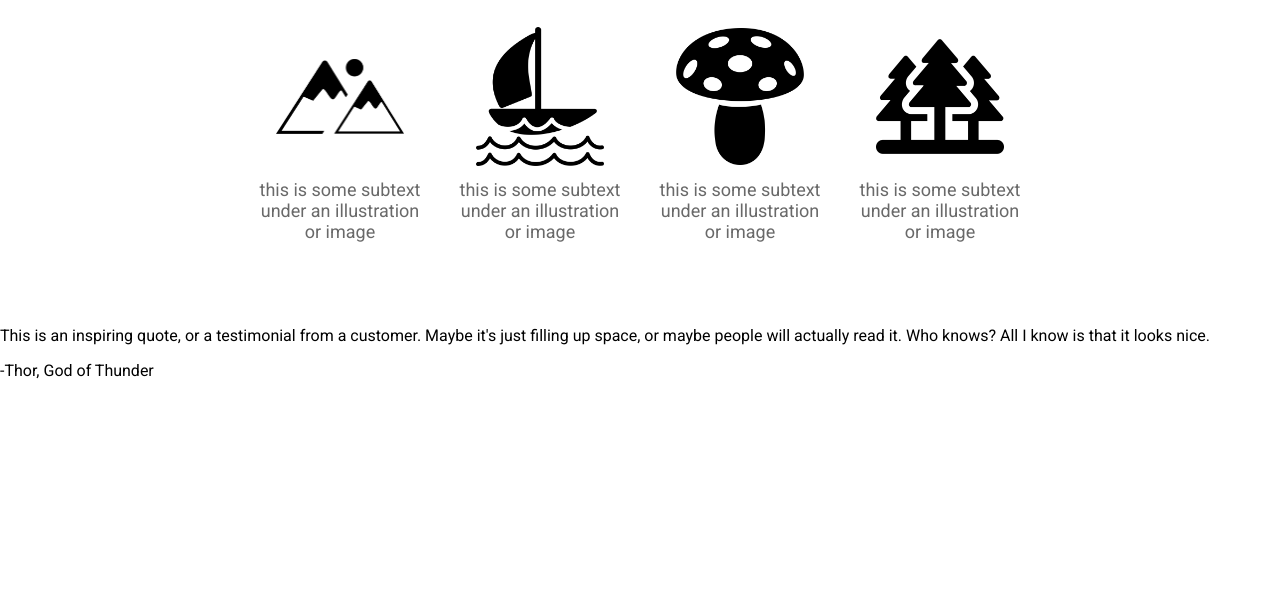
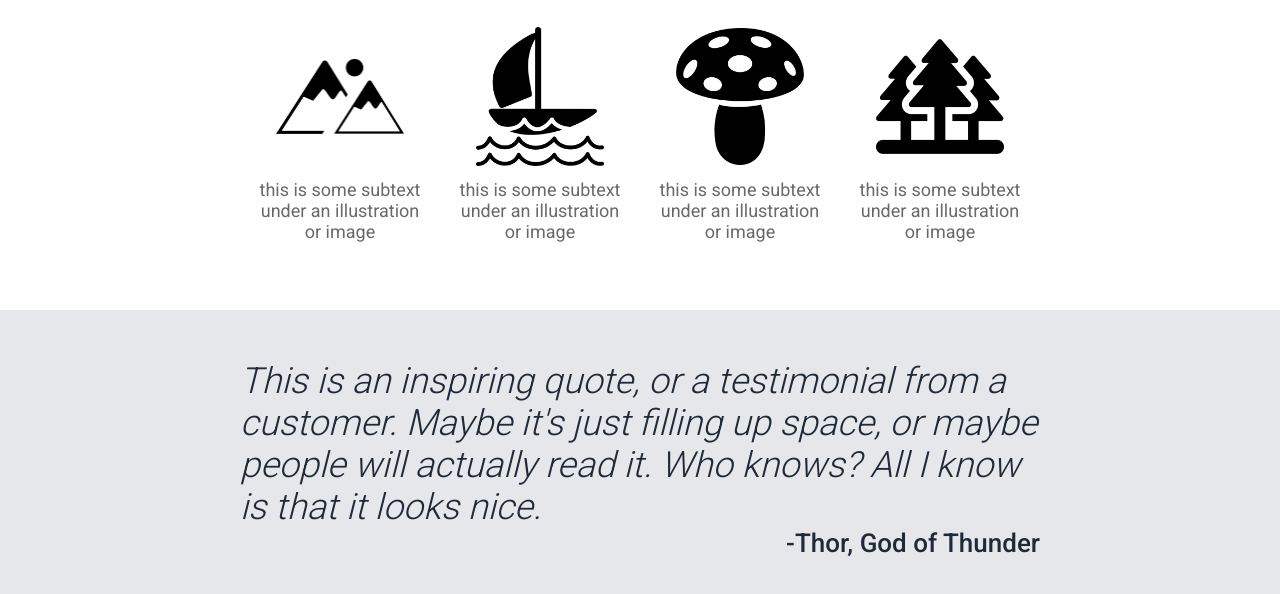
Before and after one commit to rafa1510/foundations-landing-page, a plain HTML site: page index.html in a window 1280 px wide. Shown: the part 628-1222 px from the top of the page. Before the commit the page ends 1024 px from the top, so only its background shows below. Drawn offline with Linux system fonts and the light colour scheme.

Commit message:
Set CSS styling for quote section

```diff
--- a/styles.css
+++ b/styles.css
@@ -142,3 +142,36 @@ body {
     flex-direction: column;
     justify-content: center;
 }
+
+/* Quote CSS Properties */
+
+.quote_container {
+    display: flex;
+    background-color: #E5E7EB;
+    justify-content: center;
+    padding: 50px;
+}
+
+.quote {
+    display: flex;
+    flex-direction: column;
+    font-size: 36px;
+    font-style: italic;
+    font-weight: 300;
+    color: #1F2937;
+    width: 800px;
+}
+
+.quote p {
+    margin: 0px;
+}
+
+.author {
+    text-align:right
+}
+
+.author p {
+    font-size: 26px;
+    font-style: normal;
+    font-weight: 500;
+}
```
